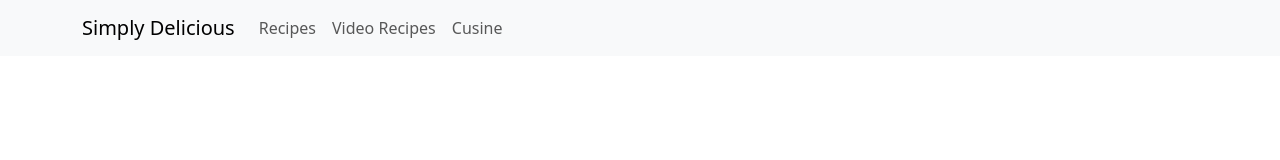
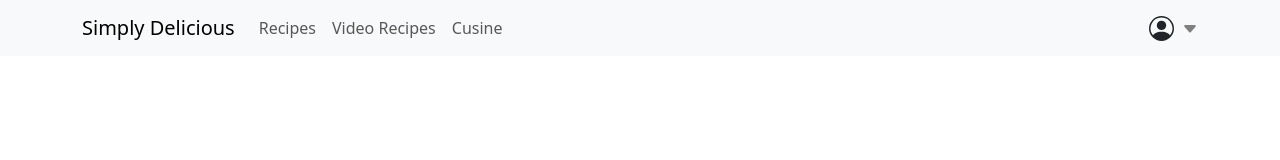
Before and after one commit to ruhiambelkar17/simply-delicious-web-app, a Vue app in the folder simply-delicious-web-app/: page / in a window 1280 px wide. Shown: the top 160 px of the page. Built offline with nearby package versions, Linux system fonts and the light colour scheme.

Commit message:
updated navbar ui

```diff
--- a/simply-delicious-web-app/src/components/NavBar.vue
+++ b/simply-delicious-web-app/src/components/NavBar.vue
@@ -1,38 +1,75 @@
 <template>
   <div class="">
-
     <nav class="navbar navbar-expand-lg bg-body-tertiary">
-            <div class="container" >
-                <a class="navbar-brand" href="#" >Simply Delicious</a>
-                <button class="navbar-toggler" type="button" data-bs-toggle="collapse" data-bs-target="#navbarSupportedContent" aria-controls="navbarSupportedContent" aria-expanded="false" aria-label="Toggle Navigation">
+      <div class="container">
+        <a class="navbar-brand" href="#">Simply Delicious</a>
+        <button
+          class="navbar-toggler"
+          type="button"
+          data-bs-toggle="collapse"
+          data-bs-target="#navbarSupportedContent"
+          aria-controls="navbarSupportedContent"
+          aria-expanded="false"
+          aria-label="Toggle Navigation"
+        >
           <span class="navbar-toggler-icon"></span>
         </button>
         <div class="collapse navbar-collapse" id="navbarSupportedContent">
           <ul class="navbar-nav me-auto mb-2 mb-lg-0">
-                        <li class="nav-item ">
+            <li class="nav-item">
               <a class="nav-link"> Recipes</a>
             </li>
-                        <li class="nav-item ">
+            <li class="nav-item">
               <a class="nav-link"> Video Recipes</a>
             </li>
-                        <li class="nav-item ">
+            <li class="nav-item">
               <a class="nav-link"> Cusine</a>
             </li>
           </ul>
         </div>
+        <div>
+          <svg
+            xmlns="http://www.w3.org/2000/svg"
+            width="25"
+            height="25"
+            fill="currentColor"
+            class="bi bi-person-circle"
+            viewBox="0 0 16 16"
+          >
+            <path d="M11 6a3 3 0 1 1-6 0 3 3 0 0 1 6 0" />
+            <path
+              fill-rule="evenodd"
+              d="M0 8a8 8 0 1 1 16 0A8 8 0 0 1 0 8m8-7a7 7 0 0 0-5.468 11.37C3.242 11.226 4.805 10 8 10s4.757 1.225 5.468 2.37A7 7 0 0 0 8 1"
+            />
+          </svg>
+          <span class="ps-2" @click="signInBy">
+            <svg
+              xmlns="http://www.w3.org/2000/svg"
+              width="16"
+              height="16"
+              fill="grey"
+              class="bi bi-caret-down-fill"
+              viewBox="0 0 16 16"
+            >
+              <path
+                d="M7.247 11.14 2.451 5.658C1.885 5.013 2.345 4 3.204 4h9.592a1 1 0 0 1 .753 1.659l-4.796 5.48a1 1 0 0 1-1.506 0z"
+              />
+            </svg>
+          </span>
+        </div>
       </div>
     </nav>
   </div>
-
 </template>
 
 <script>
-
-export default{
-
-}
-
+export default {
+  methods: {
+    signInBy() {
+      console.log("Clicked on sign in arrow");
+    },
+  },
+};
 </script>
 
-<style>
-</style>
+<style></style>
```
Lines whose indentation alone changed are shown as unchanged.
